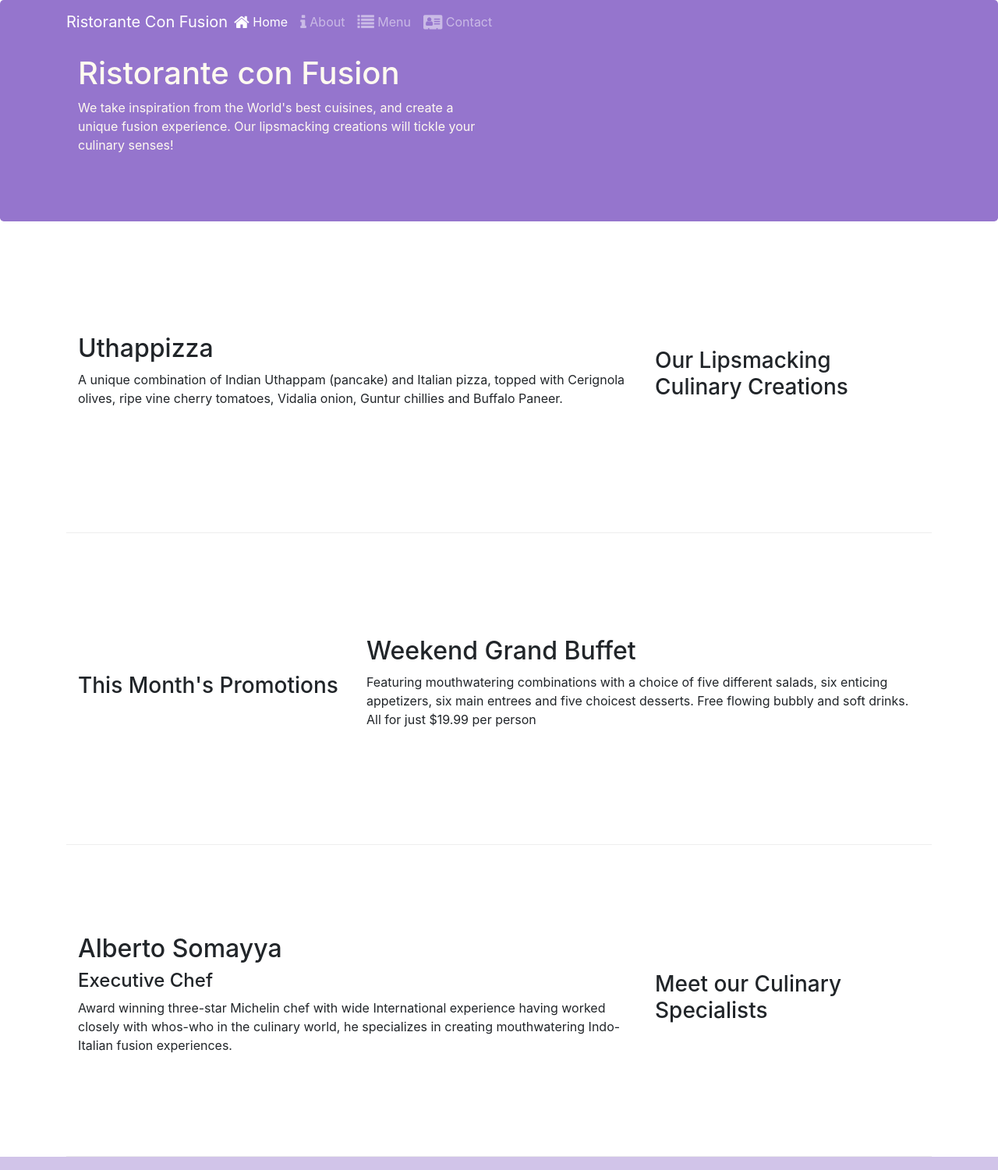
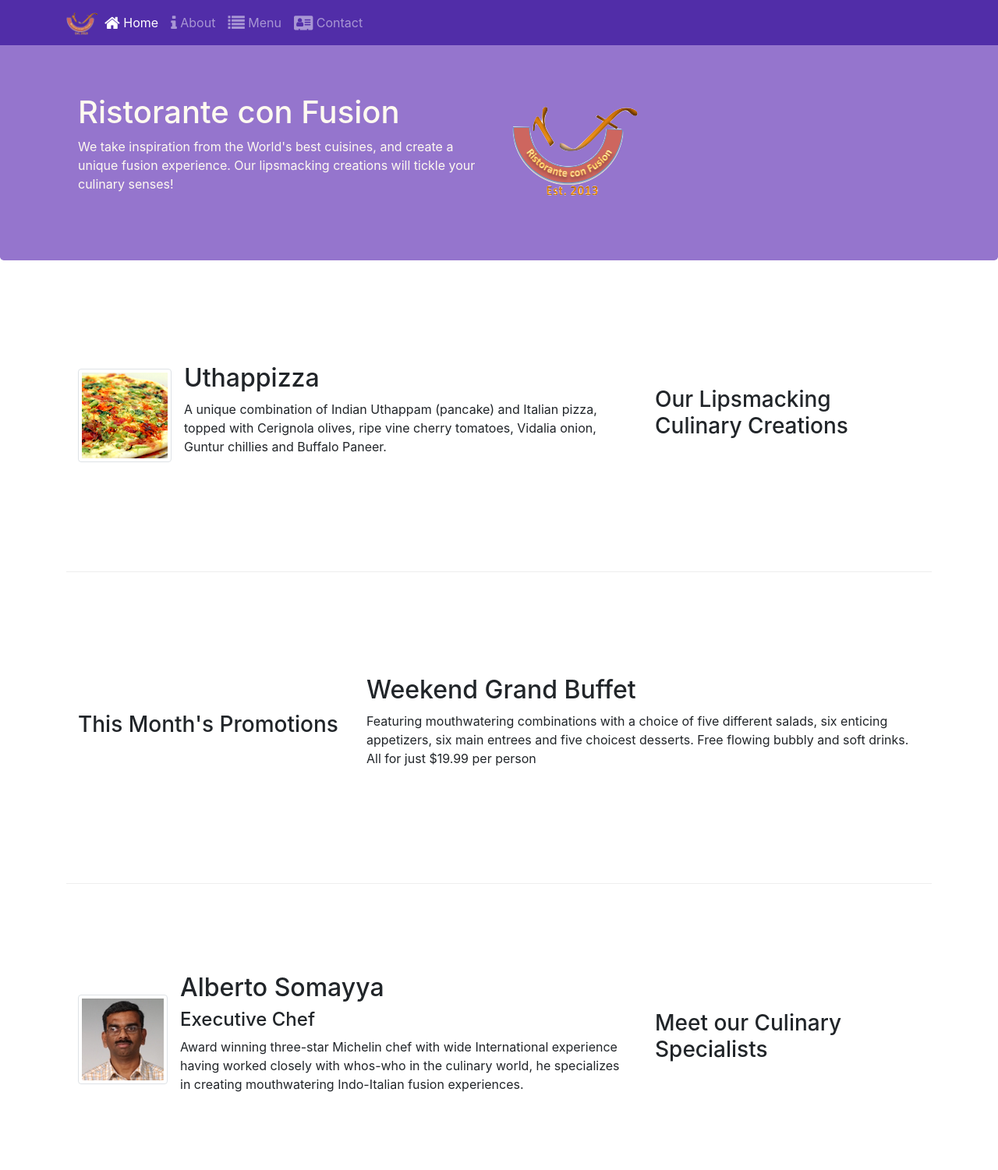
Before and after one commit to vishva-97/sanket-1, a website: page Bootstrap4/conFusion/index.html in a window 1280 px wide. Shown: the top 1501 px of the page at 78% size. Drawn offline with nearby package versions, Linux system fonts and the light colour scheme.

Commit message:
images and media

```diff
--- a/Bootstrap4/conFusion/css/styles.css
+++ b/Bootstrap4/conFusion/css/styles.css
@@ -6,7 +6,7 @@
 .row-content
 {
     margin: 0px auto;
-    padding: 50px 0px 50px 0px;
+    padding: 50px 0px;
     border-bottom: 1px ridge;
     min-height: 400px;
 }
@@ -14,11 +14,11 @@
 {
     background-color: #D1C4E9;
     margin: 0px auto;
-    padding: 20px 0px 20px 0px;
+    padding: 20px 0px;
 }
 .jumbotron
 {
-    padding: 70px 30px 70px 30px;
+    padding: 70px 30px;
     margin: 0px auto;
     background: #9575CD;
     color: floralwhite;
@@ -29,3 +29,12 @@
     margin: 0px;
     color: #0f0f0f;
 }
+body
+{
+    padding: 50px 0px 0px 0px;
+    z-index: 0;
+}
+.navbar-dark
+{
+    background-color:#512DA8;
+}
--- a/Bootstrap4/conFusion/index.html
+++ b/Bootstrap4/conFusion/index.html
@@ -21,7 +21,7 @@
             <button class="navbar-toggler" type="button" data-toggle="collapse" data-target="#Navbar">
             <span class="navbar-toggler-icon"></span>
             </button>
-            <a class="navbar-brand mr-auto" href="./index.html">Ristorante Con Fusion</a>
+            <a class="navbar-brand mr-auto" href="./index.html"><img src="img/logo.png" height="30" width="41"></a>
             <div class="collapse navbar-collapse" id="Navbar">
                     <ul class="navbar-nav mr-auto">
                             <li class="nav-item active"><a class="nav-link" href="./index.html"><span class="fa fa-home fa-lg"></span> Home</a></li>
@@ -39,7 +39,8 @@
                     <h1>Ristorante con Fusion</h1>
                     <p>We take inspiration from the World's best cuisines, and create a unique fusion experience. Our lipsmacking creations will tickle your culinary senses!</p>
                 </div>
-                <div class="col-12 col-sm">
+                <div class="col-12 col-sm align-self-center">
+                    <img src="img/logo.png" class="img-fluid">
                 </div>
             </div>
         </div>
@@ -51,8 +52,13 @@
                 <h3>Our Lipsmacking Culinary Creations</h3>
             </div>
             <div class="col col-sm order-sm-first col-md">
-                <h2>Uthappizza</h2>
-                <p>A unique combination of Indian Uthappam (pancake) and Italian pizza, topped with Cerignola olives, ripe vine cherry tomatoes, Vidalia onion, Guntur chillies and Buffalo Paneer.</p>
+                <div class="media">
+                    <img src="img/uthappizza.png" alt="uthappizza" class="d-flex mr-3 img-thumbnail align-self-center">
+                <div class="media-body">
+                    <h2 class="mt-0">Uthappizza</h2>
+                    <p class="d-none d-sm-block">A unique combination of Indian Uthappam (pancake) and Italian pizza, topped with Cerignola olives, ripe vine cherry tomatoes, Vidalia onion, Guntur chillies and Buffalo Paneer.</p>
+                </div>
+                </div>
             </div>
         </div>
 
@@ -72,9 +78,14 @@
                 <h3>Meet our Culinary Specialists</h3>
             </div>
             <div class="col col-sm order-sm-first col-md">
-                <h2>Alberto Somayya</h2>
-                <h4>Executive Chef</h4>
-                <p>Award winning three-star Michelin chef with wide International experience having worked closely with whos-who in the culinary world, he specializes in creating mouthwatering Indo-Italian fusion experiences. </p>
+                 <div class="media">
+                    <img class="d-flex mr-3 img-thumbnail align-self-center" src="img/alberto.png" alt="alberto">
+                    <div class="media-body">
+                    <h2 class="mt-0">Alberto Somayya</h2>
+                    <h4 class="mt-0">Executive Chef</h4>
+                    <p class="d-none d-sm-block">Award winning three-star Michelin chef with wide International experience having worked closely with whos-who in the culinary world, he specializes in creating mouthwatering Indo-Italian fusion experiences. </p>
+                    </div>
+                </div>
             </div>
         </div>
     </div>
```
Also changed, not shown: Bootstrap4/conFusion/aboutus.html (+3 -2 lines), Bootstrap4/conFusion/contactus.html (+4 -2 lines), Bootstrap4/conFusion/img/alberto.png (added), Bootstrap4/conFusion/img/buffet.png (added), Bootstrap4/conFusion/img/logo.png (added), Bootstrap4/conFusion/img/uthappizza.png (added), 1 other file.
